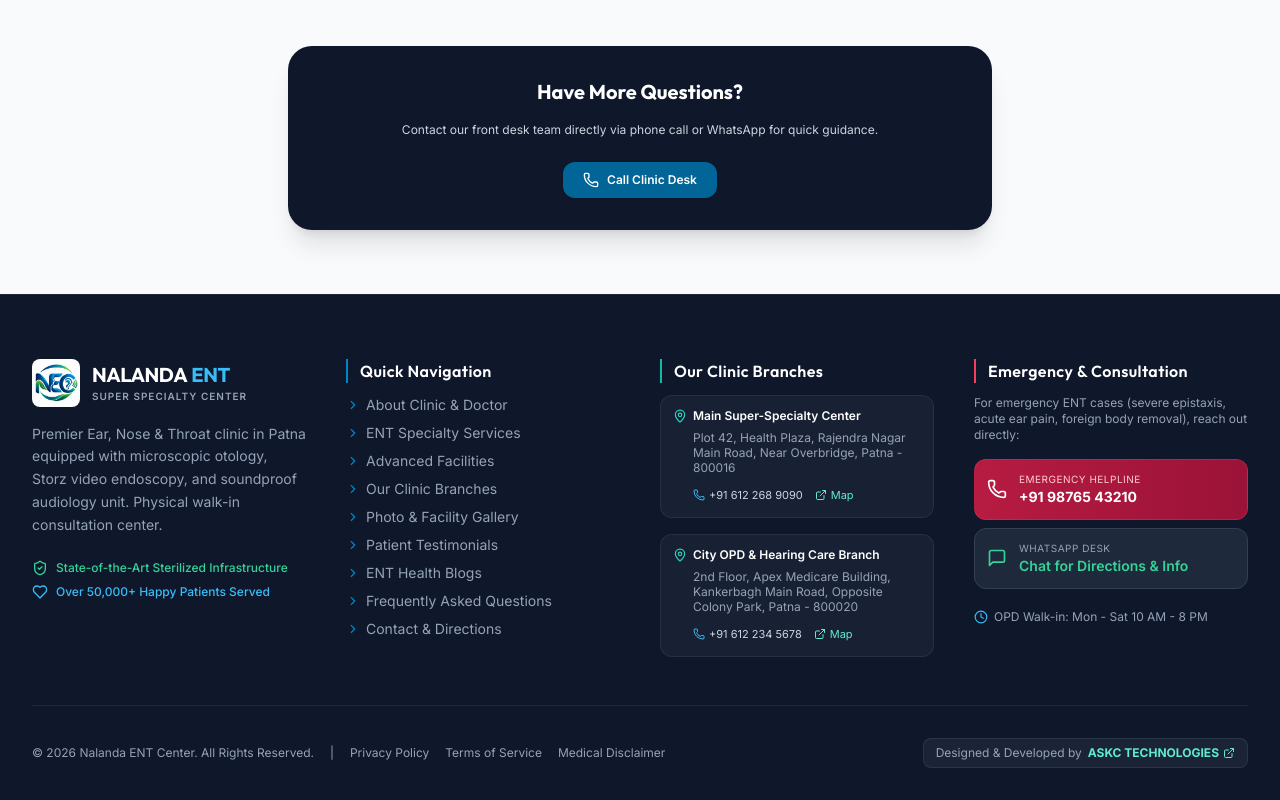
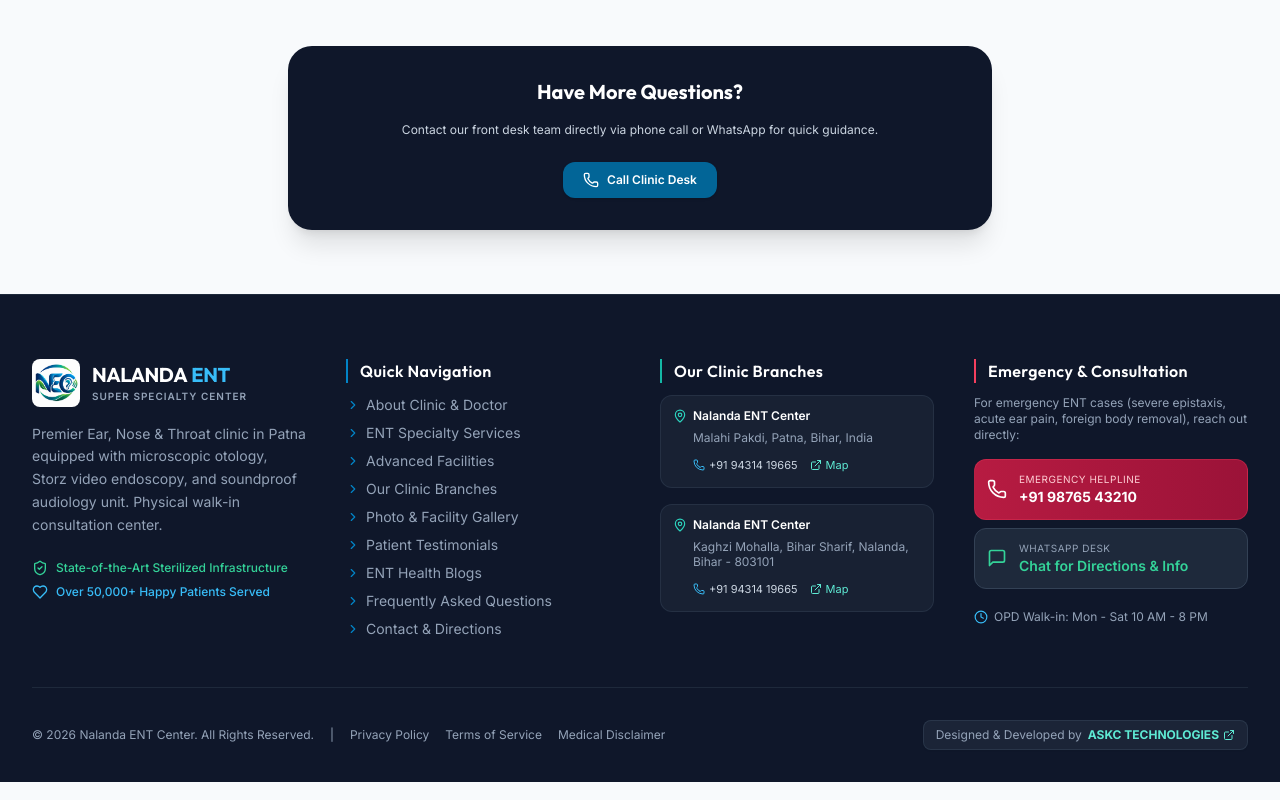
Before and after one commit to Shubhamkumarpatel70/nalanda-ent, a React (Vite) app: page /faq in a window 1280 px wide. Shown: the part 1136-1936 px from the top of the page. Built offline with nearby package versions, Linux system fonts and the light colour scheme; no server answers.

Commit message:
Revise doctor profile and branch details
Updated doctor profile details and modified branch information for Nalanda ENT Center.

```diff
--- a/src/data/clinicData.ts
+++ b/src/data/clinicData.ts
@@ -120,18 +120,16 @@ export const CLINIC_INFO = {
 
 export const DOCTOR_PROFILE: DoctorInfo = {
   name: "Dr. Arun Kumar",
-  title: "Senior Consultant ENT & Skull Base Surgeon",
-  qualification: "MBBS, MS (ENT), DNB (Otorhinolaryngology), FICS",
+  title: "Consultant ENT Surgeon",
+  qualification: "MBBS, MS (ENT)",
   degrees: [
-    "MBBS - Patna Medical College & Hospital (PMCH)",
-    "MS (ENT) - All India Institute of Medical Sciences (AIIMS, New Delhi)",
-    "DNB (ENT) - National Board of Examinations",
-    "Fellowship in Advanced Endoscopic Sinus Surgery (Bordeaux, France)",
-    "Fellowship in Micro-Otology & Cochlear Implant (Zurich, Switzerland)"
-  ],
-  experienceYears: 18,
+  "MBBS - Patna Medical College & Hospital (PMCH), Patna",
+  "MS (ENT) - Patna Medical College & Hospital (PMCH), Patna",
+  "Senior Resident - AAA Hospital, New Delhi"
+],
+  experienceYears: 20,
   biography: "Dr. Arun Kumar is a renowned ENT specialist and Micro-Otologist with over 18 years of surgical excellence. Having performed over 12,000 successful ENT micro-surgeries and endoscopic sinus procedures, Dr. Arun Kumar is widely recognized for his precision diagnosis, compassionate patient care, and introduction of modern minimally invasive ENT techniques in Bihar.",
-  languages: ["English", "Hindi", "Maithili"],
+  languages: ["English", "Hindi"],
   consultationTimings: "Mon - Sat: 10:00 AM - 2:00 PM & 5:00 PM - 8:00 PM (Main Branch)",
   certifications: [
     "Life Member - Association of Otolaryngologists of India (AOI)",
@@ -239,14 +237,12 @@ export const STAFF_MEMBERS: StaffMember[] = [
 
 export const BRANCHES: Branch[] = [
   {
-    id: "main-rajendra-nagar",
-    name: "Main Super-Specialty Center",
+    id: "main-malahi-pakdi",
+    name: "Nalanda ENT Center",
     type: "Full Diagnostic & Surgical Unit",
-    address: "Plot 42, Health Plaza, Rajendra Nagar Main Road, Near Overbridge, Patna - 800016",
-    phone: "+91 612 268 9090",
-    emergencyPhone: "+91 98765 43210",
-    whatsapp: "+91 98765 43210",
-    email: "rajendranagar@nalandaentcenter.com",
+    address: "Malahi Pakdi, Patna, Bihar, India",
+    phone: "+91 94314 19665",
+    email: "xyz@nalandaentcenter.in",
     workingHours: "Monday - Saturday: 9:00 AM - 8:00 PM",
     sundayHours: "Sunday: 10:00 AM - 1:00 PM (Emergency & Follow-ups Only)",
     mapEmbedUrl: "https://www.google.com/maps/embed?pb=!1m18!1m12!1m3!1d3597.8761234567!2d85.141234!3d25.601234!2m3!1f0!2f0!3f0!3m2!1i1024!2i768!4f13.1!3m3!1m2!1s0x39ed58d123456789%3A0x123456789abcdef!2sRajendra%20Nagar%2C%20Patna!5e0!3m2!1sen!2sin!4v1600000000000!5m2!1sen!2sin",
@@ -264,14 +260,12 @@ export const BRANCHES: Branch[] = [
     doctorSchedule: "Dr. Arun Kumar: Mon - Sat (10:00 AM - 2:00 PM & 5:00 PM - 8:00 PM)"
   },
   {
-    id: "city-kankerbagh",
-    name: "City OPD & Hearing Care Branch",
+    id: "bihar-sharif",
+    name: "Nalanda ENT Center",
     type: "OPD & Diagnostic Clinic",
-    address: "2nd Floor, Apex Medicare Building, Kankerbagh Main Road, Opposite Colony Park, Patna - 800020",
-    phone: "+91 612 234 5678",
-    emergencyPhone: "+91 98765 43210",
-    whatsapp: "+91 98765 43210",
-    email: "kankerbagh@nalandaentcenter.com",
+    address: "Kaghzi Mohalla, Bihar Sharif, Nalanda, Bihar - 803101",
+    phone: "+91 94314 19665",
+    email: "xuz@nalandaentcenter.in",
     workingHours: "Monday - Saturday: 2:30 PM - 5:00 PM",
     sundayHours: "Sunday: Closed",
     mapEmbedUrl: "https://www.google.com/maps/embed?pb=!1m18!1m12!1m3!1d3597.9000000000!2d85.150000!3d25.605000!2m3!1f0!2f0!3f0!3m2!1i1024!2i768!4f13.1!3m3!1m2!1s0x39ed58d987654321%3A0xabcdef123456789!2sKankerbagh%2C%20Patna!5e0!3m2!1sen!2sin!4v1600000000000!5m2!1sen!2sin",
```
